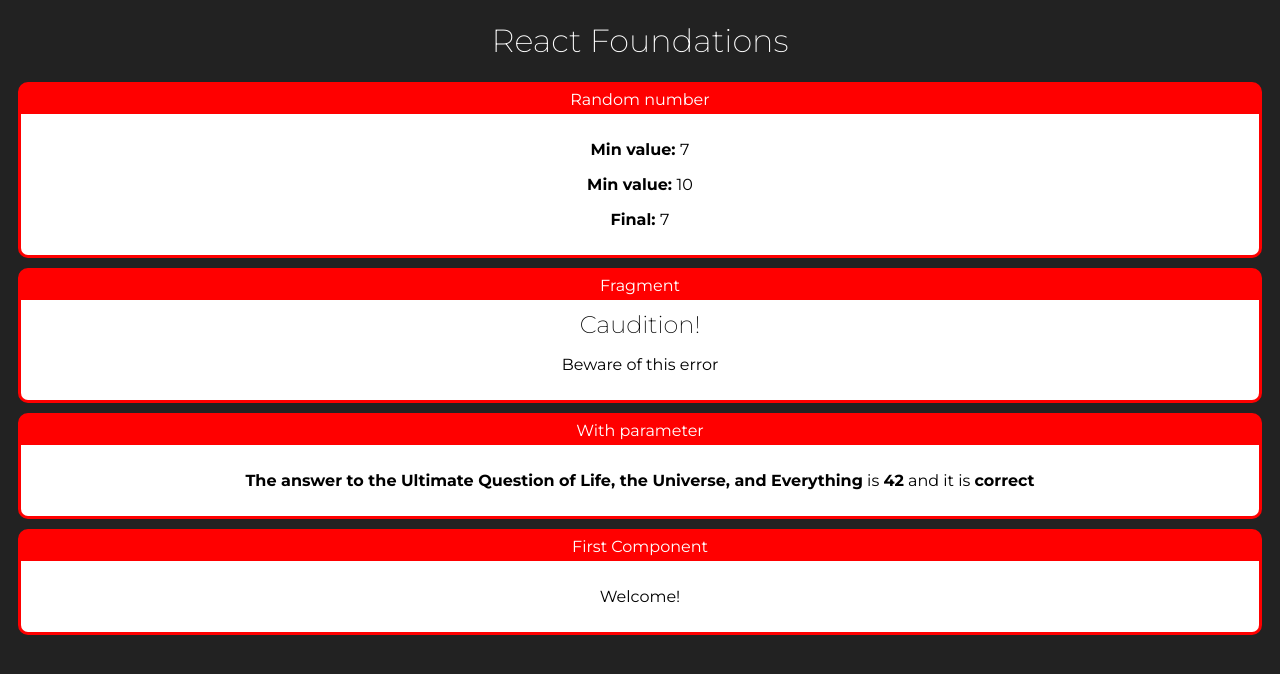
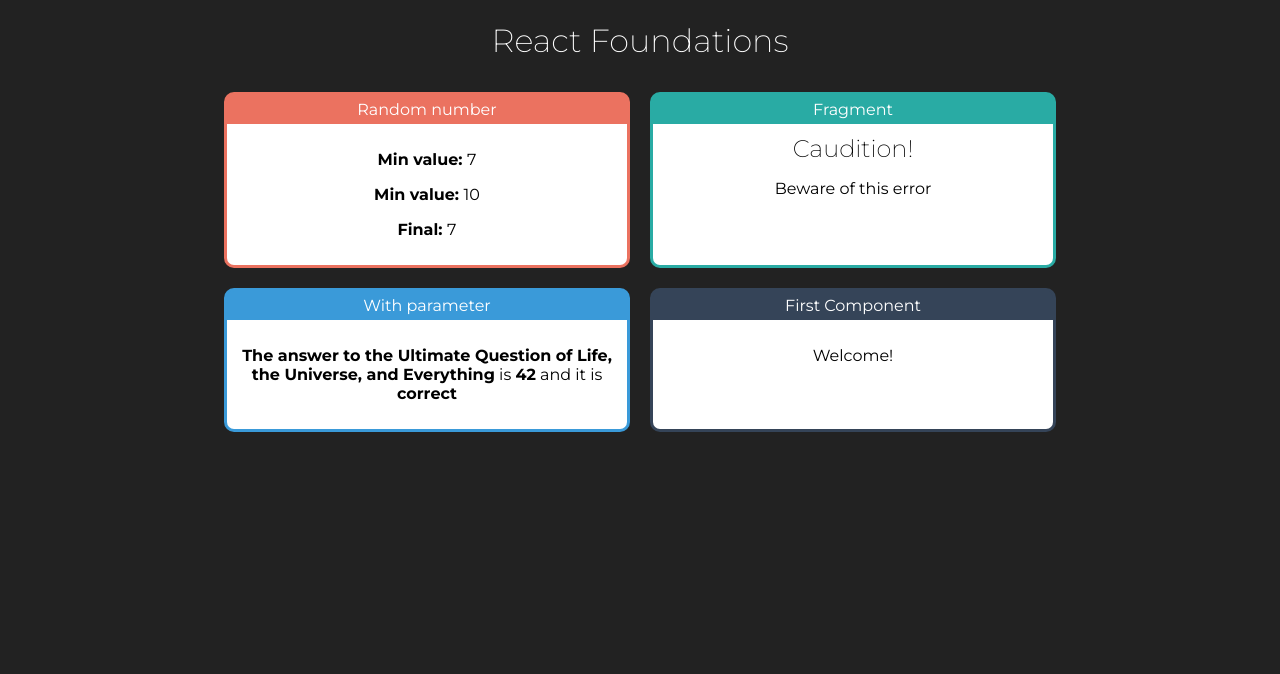
Before and after one commit to LuizBerber/fundamentos-react, a React (Create React App) app: page / in a window 1280 px wide. Shown: the top 674 px of the page. Built offline with nearby package versions, Linux system fonts and the light colour scheme.

Commit message:
crating style objects (camelCase)

```diff
--- /dev/null
+++ b/src/App.css
@@ -0,0 +1,5 @@
+.App .Cards {
+    display: flex;
+    flex-wrap: wrap;
+    justify-content: center;
+}
--- a/src/App.jsx
+++ b/src/App.jsx
@@ -1,4 +1,5 @@
 import React from 'react'
+import './App.css'
 
 import First from './components/basics/First'
 import Second from './components/basics/WithParameter'
@@ -10,19 +11,21 @@ import Card from './components/layout/Card'
 // export default function (props) {
 
 export default _ =>
-    <div>
+    <div className='App'>
         <h1>React Foundations</h1>
-        <Card title='Random number'>
+        <div className='Cards'>
+            <Card title='Random number'color='#EB7260'>
                 <Random min={7} max={10}/>
             </Card>
-        <Card title='Fragment'>
+            <Card title='Fragment' color='#29ABA4'>
                 <Fragment />
             </Card>
-        <Card title='With parameter'>
+            <Card title='With parameter' color='#3A9AD9'>
             <Second question='The answer to the Ultimate Question of Life, the Universe, and Everything'
                 answer={42} />
             </Card>
-        <Card title='First Component'>
+            <Card title='First Component' color='#354458'>
             <First></First>
             </Card>
         </div>
+    </div>
--- a/src/components/layout/Card.css
+++ b/src/components/layout/Card.css
@@ -1,9 +1,13 @@
 .Card {
-    background-color: red;
-    border: 3px solid red;
+    border: 3px solid;
     border-radius: 10px;
     overflow: hidden;
     margin: 10px;
+
+    display: flex;
+    flex-direction: column;
+    min-width: 400px;
+    max-width: 400px;
 }
 
 .Card .Title {
@@ -13,6 +17,7 @@
 }
 
 .Card .Content {
+    flex-grow: 1;
     background-color: #FFF;
     color: #000;
     padding: 10px;
--- a/src/components/layout/Card.jsx
+++ b/src/components/layout/Card.jsx
@@ -2,8 +2,14 @@ import React from 'react'
 import './Card.css'
 
 export default props => {
+
+    const style = {
+        backgroundColor: props.color || '#F00',
+        borderColor: props.color || '#f00'
+    }
+
     return (
-        <div className='Card'>
+        <div className='Card' style={style}>
             <div className='Title'>{props.title}</div>
             <div className='Content'>{props.children}</div>
         </div>
```
Lines whose indentation alone changed are shown as unchanged.
